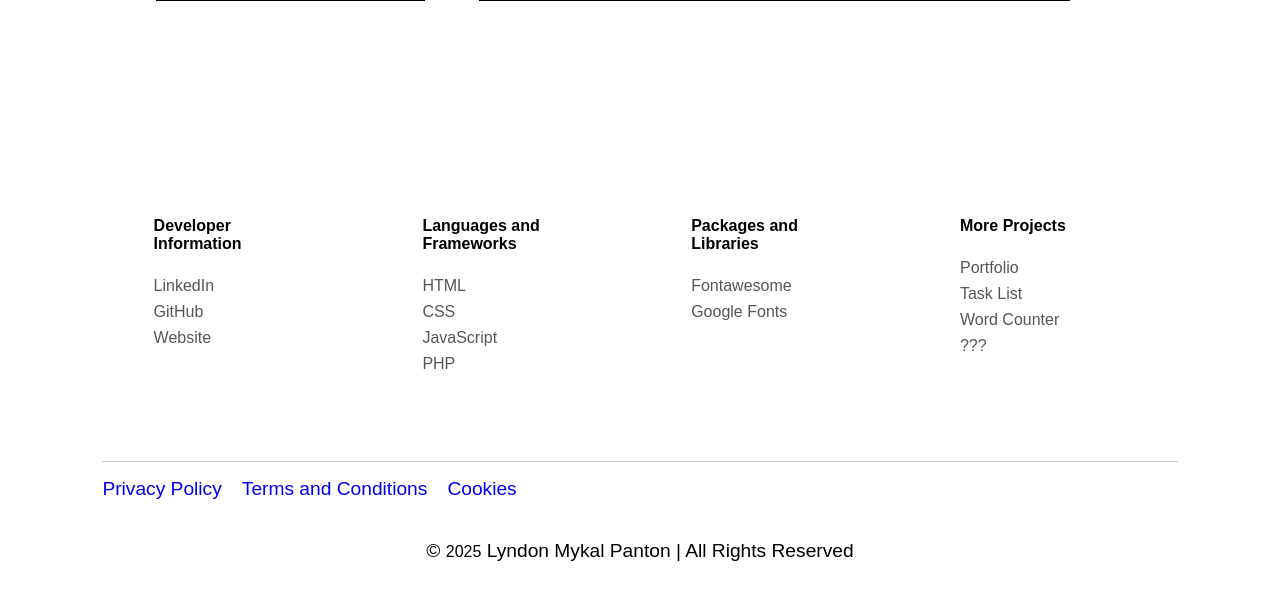
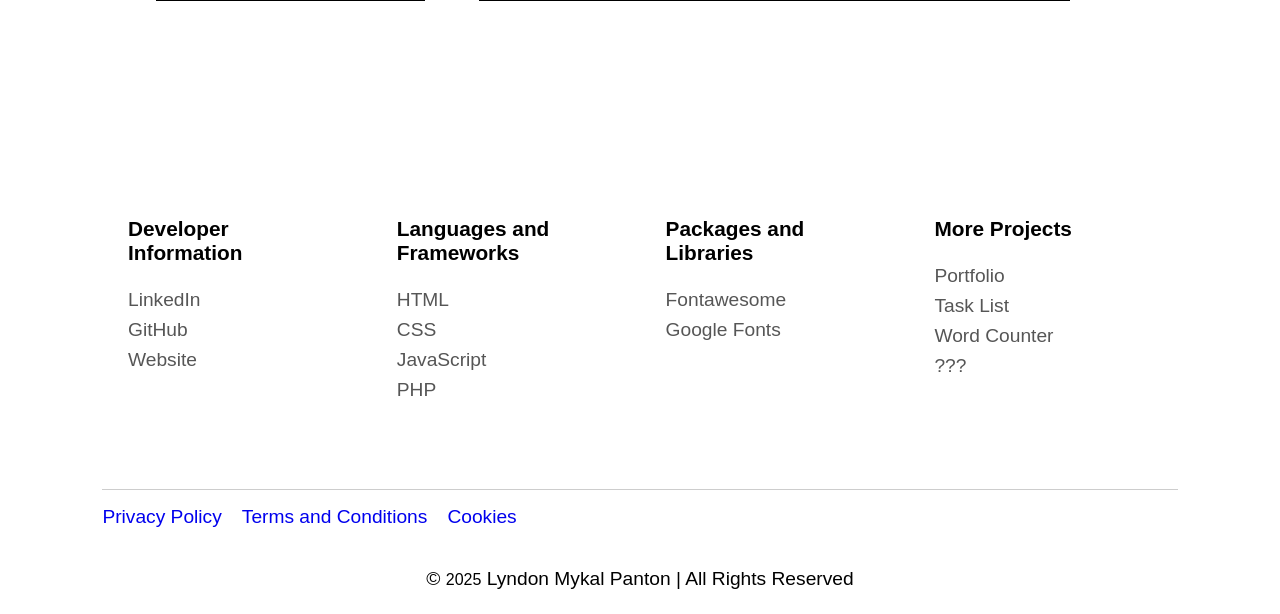
Before and after one commit to lyndonpanton/word-counter, a PHP site: page / in a window 1280 px wide. Shown: the part 703-1317 px from the top of the page. Before the commit the page ends 1264 px from the top, so only its background shows below. Run offline with PHP 8.4, Linux system fonts and the light colour scheme; a stand-in replaces the project's code that opens the database connection; some libraries are stand-ins or nearby versions; some web fonts are replaced.

Commit message:
Resized footer elements

```diff
--- a/web/css/styles.css
+++ b/web/css/styles.css
@@ -113,10 +113,10 @@ footer {
 
 .project-list {
     margin: 0;
-    padding: 10vh 4vw;
+    padding: 10vh 2vw;
     width: 25vw;
 
-    font-size: 1.2em;
+    /* font-size: 1.2em; */
 
     list-style-type: none;
 }
@@ -124,11 +124,12 @@ footer {
 .project-list-item {
     margin-bottom: 1vh;
 
-    font-weight: 300;
 }
 
 .project-list-item > a {
     color: #565656;
+    font-size: 1.2em;
+    font-weight: 300;
     text-decoration: none;
 }
 
@@ -139,6 +140,7 @@ footer {
 .project-list-heading {
     margin-bottom: 3vh;
 
+    font-size: 1.3em;
     font-weight: 600;
 }
 
@@ -184,7 +186,6 @@ footer {
 
 #data-legal > li > a:hover {
     color: black !important;
-    text-decoration: underline;
 }
 
 #data-legal > li > a:visited {
```
